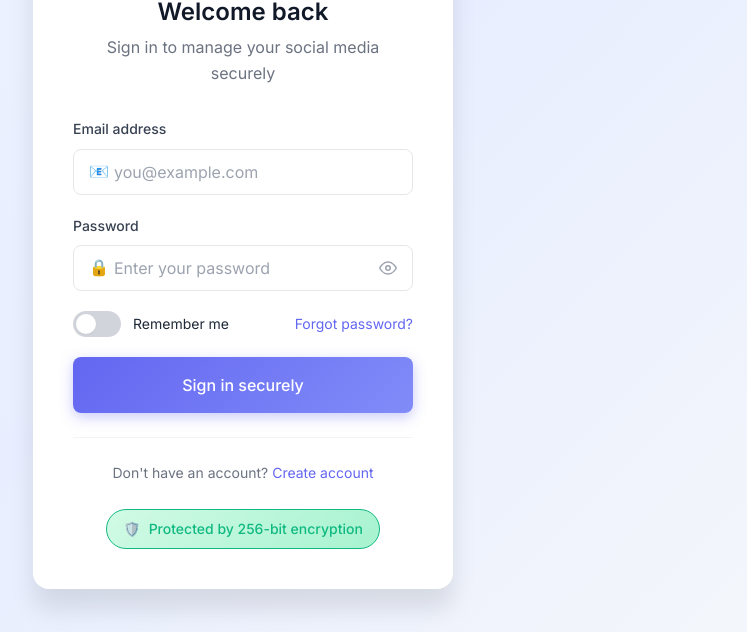
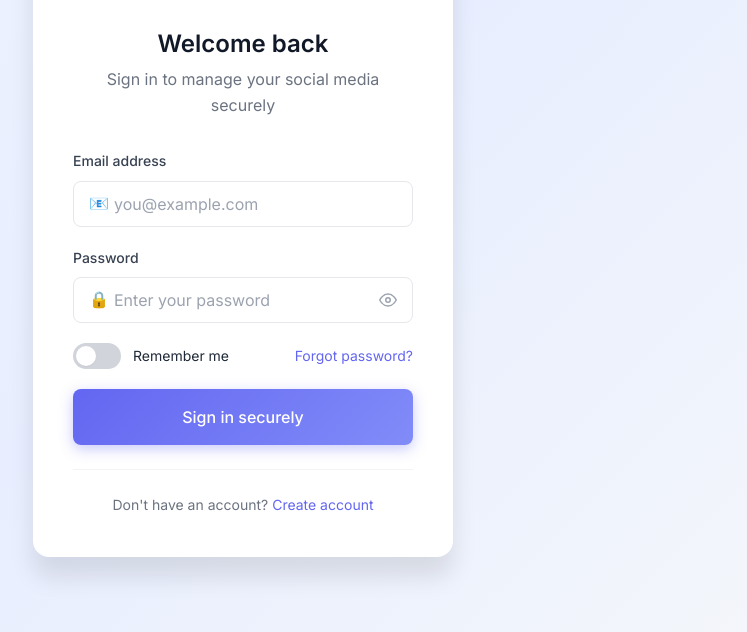
Before and after one commit to Olloosh/secure-social-manager, a plain HTML site: page index.html in a window 1280 px wide. Shown: the part 168-800 px from the top of the page, without its empty margins (397-1144 px from the left). Drawn offline with Linux system fonts and the light colour scheme.

Commit message:
Remove 256-bit encryption badge from login page

```diff
--- a/index.html
+++ b/index.html
@@ -58,13 +58,6 @@
 
         <div class="auth-footer">
           <p>Don't have an account? <a href="#" id="go-to-register">Create account</a></p>
-        </div>
-
-        <div style="margin-top: 1.5rem;">
-          <div class="security-badge" style="display: inline-flex;">
-            <span>🛡️</span>
-            <span>Protected by 256-bit encryption</span>
-          </div>
         </div>
       </div>
     </div>
```
